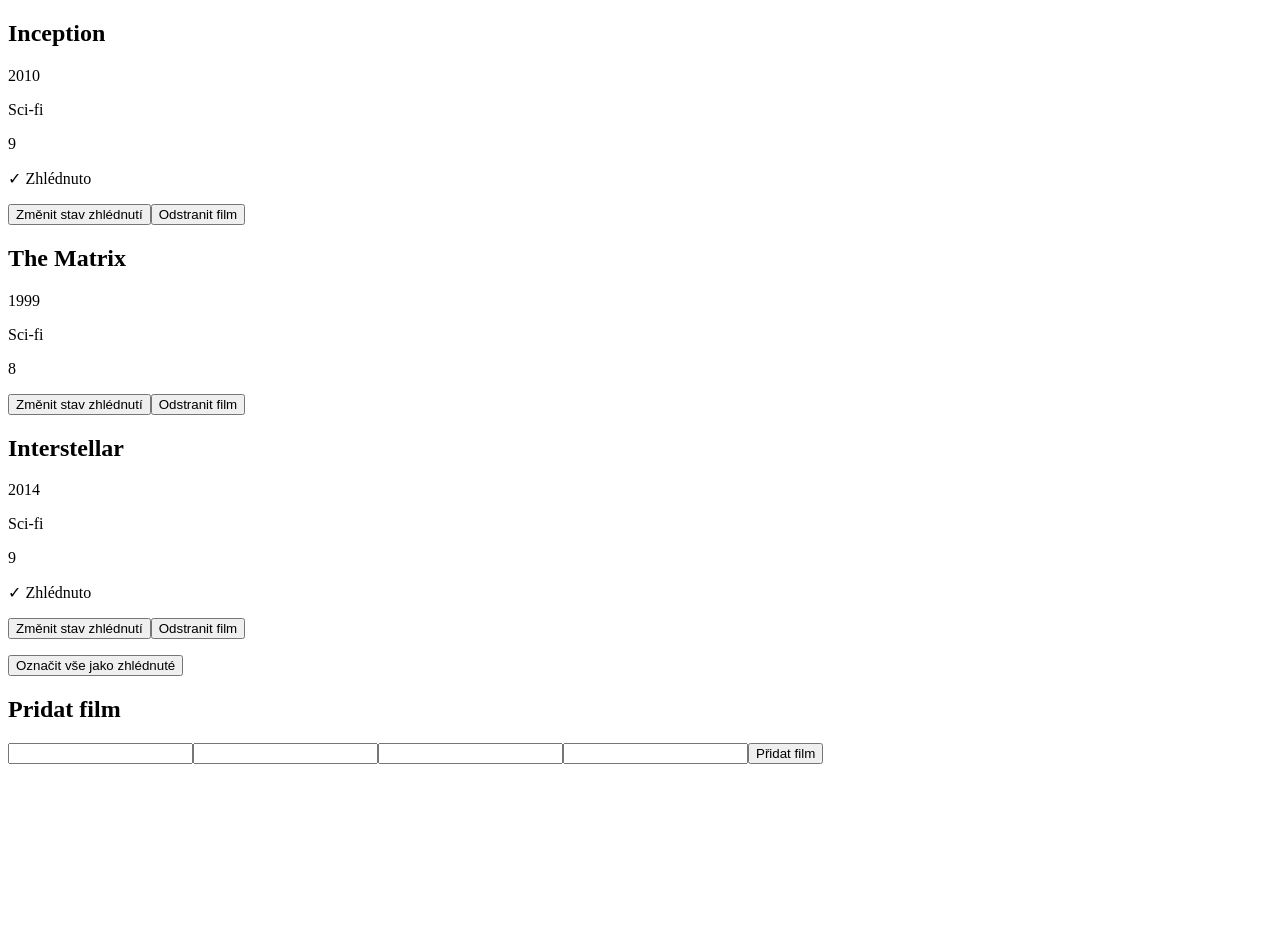
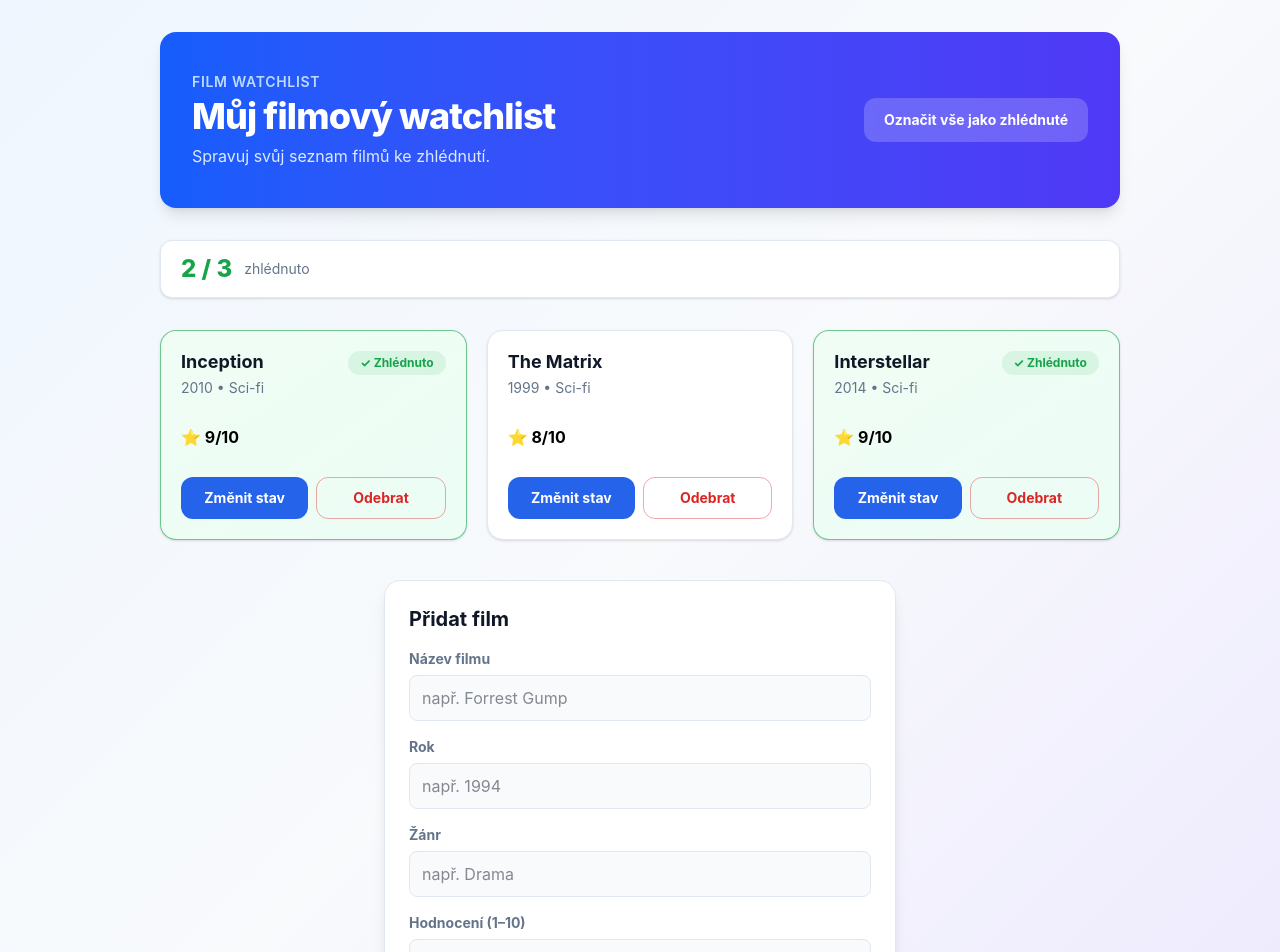
Before and after one commit to JakubHerr/4IT427_herj17, a React (Vite) app in the folder 4IT427_herj17/: page / in a window 1280 px wide. Shown: the top 952 px of the page. Before the commit the page ends 800 px from the top, so only its background shows below. Built offline with nearby package versions, Linux system fonts and the light colour scheme.

Commit message:
feat: Úkol 4 – Oneshot UX/UI od Claude Code

```diff
--- a/4IT427_herj17/package.json
+++ b/4IT427_herj17/package.json
@@ -10,8 +10,10 @@
     "preview": "vite preview"
   },
   "dependencies": {
+    "@tailwindcss/vite": "^4.3.0",
     "react": "^19.2.6",
-    "react-dom": "^19.2.6"
+    "react-dom": "^19.2.6",
+    "tailwindcss": "^4.3.0"
   },
   "devDependencies": {
     "@eslint/js": "^10.0.1",
--- a/4IT427_herj17/src/App.tsx
+++ b/4IT427_herj17/src/App.tsx
@@ -5,8 +5,48 @@
 function App() {
     const { films, toggleWatched, markAllAsWatched } = useWatchlist();
 
+    const watchedCount = films.filter((f) => f.watched).length;
+    const totalCount = films.length;
+
     return (
-        <>
+        <main className="mx-auto max-w-5xl px-4 py-8 sm:px-6 lg:px-8">
+            {/* Hero */}
+            <section className="mb-8 flex flex-col gap-4 rounded-2xl bg-gradient-to-r from-blue-600 to-indigo-600 px-8 py-10 text-white shadow-lg sm:flex-row sm:items-center sm:justify-between">
+                <div>
+                    <p className="mb-1 text-sm font-semibold uppercase tracking-wider text-blue-200">
+                        Film Watchlist
+                    </p>
+                    <h1 className="text-3xl font-extrabold tracking-tight sm:text-4xl">
+                        Můj filmový watchlist
+                    </h1>
+                    <p className="mt-2 text-blue-100">
+                        Spravuj svůj seznam filmů ke zhlédnutí.
+                    </p>
+                </div>
+
+                <button
+                    onClick={markAllAsWatched}
+                    className="shrink-0 cursor-pointer rounded-xl bg-white/20 px-5 py-3 text-sm font-bold text-white backdrop-blur transition hover:-translate-y-0.5 hover:bg-white/30"
+                >
+                    Označit vše jako zhlédnuté
+                </button>
+            </section>
+
+            {/* Stats */}
+            <section className="mb-8 flex items-center gap-3 rounded-xl border border-border bg-surface px-5 py-3 shadow-sm">
+                <span className="text-2xl font-extrabold text-success">
+                    {watchedCount} / {totalCount}
+                </span>
+                <span className="text-sm text-text-muted">zhlédnuto</span>
+            </section>
+
+            {/* Film grid */}
+            {films.length === 0 ? (
+                <div className="rounded-xl border-2 border-dashed border-border py-16 text-center text-text-muted">
+                    Ve watchlistu zatím nejsou žádné filmy.
+                </div>
+            ) : (
+                <section className="mb-10 grid grid-cols-1 gap-5 sm:grid-cols-2 lg:grid-cols-3">
                     {films.map((film) => (
                         <FilmCard
                             key={film.id}
@@ -14,11 +54,14 @@
                             onToggleWatched={toggleWatched}
                         />
                     ))}
-            <p/>
-            <button onClick={markAllAsWatched}>Označit vše jako zhlédnuté</button>
-            <p/>
+                </section>
+            )}
+
+            {/* Add film form */}
+            <section className="mx-auto max-w-lg">
                 <AddFilmForm/>
-        </>
+            </section>
+        </main>
     )
 }
 
--- a/4IT427_herj17/src/components/AddFilmForm.tsx
+++ b/4IT427_herj17/src/components/AddFilmForm.tsx
@@ -10,8 +10,9 @@
     const [rating, setRating] = useState("")
 
     return (
-        <>
-            <form onSubmit={(e) => {
+        <form
+            className="grid gap-4 rounded-2xl border border-border bg-surface p-6 shadow-lg"
+            onSubmit={(e) => {
                 e.preventDefault();
 
                 addFilm({
@@ -27,14 +28,78 @@
                 setYear("")
                 setGenre("")
                 setRating("")
-            }}>
-                <h2>Pridat film</h2>
-                <input type={"text"} required value={title} onChange={(e) => setTitle(e.target.value)}/>
-                <input type={"text"} required value={year} onChange={(e) => setYear(e.target.value)}/>
-                <input type={"text"} required value={genre} onChange={(e) => setGenre(e.target.value)}/>
-                <input type={"text"} required value={rating} onChange={(e) => setRating(e.target.value)}/>
-                <button type="submit">Přidat film</button>
-            </form>
-        </>
+            }}
+        >
+            <h2 className="text-xl font-bold text-gray-900">Přidat film</h2>
+
+            <div className="grid gap-1.5">
+                <label htmlFor="title" className="text-sm font-bold text-text-muted">
+                    Název filmu
+                </label>
+                <input
+                    id="title"
+                    type="text"
+                    required
+                    placeholder="např. Forrest Gump"
+                    value={title}
+                    onChange={(e) => setTitle(e.target.value)}
+                    className="w-full rounded-lg border border-border bg-surface-muted px-3 py-2.5 text-gray-900 outline-none transition focus:border-primary focus:ring-2 focus:ring-primary/20"
+                />
+            </div>
+
+            <div className="grid gap-1.5">
+                <label htmlFor="year" className="text-sm font-bold text-text-muted">
+                    Rok
+                </label>
+                <input
+                    id="year"
+                    type="number"
+                    required
+                    placeholder="např. 1994"
+                    value={year}
+                    onChange={(e) => setYear(e.target.value)}
+                    className="w-full rounded-lg border border-border bg-surface-muted px-3 py-2.5 text-gray-900 outline-none transition focus:border-primary focus:ring-2 focus:ring-primary/20"
+                />
+            </div>
+
+            <div className="grid gap-1.5">
+                <label htmlFor="genre" className="text-sm font-bold text-text-muted">
+                    Žánr
+                </label>
+                <input
+                    id="genre"
+                    type="text"
+                    required
+                    placeholder="např. Drama"
+                    value={genre}
+                    onChange={(e) => setGenre(e.target.value)}
+                    className="w-full rounded-lg border border-border bg-surface-muted px-3 py-2.5 text-gray-900 outline-none transition focus:border-primary focus:ring-2 focus:ring-primary/20"
+                />
+            </div>
+
+            <div className="grid gap-1.5">
+                <label htmlFor="rating" className="text-sm font-bold text-text-muted">
+                    Hodnocení (1–10)
+                </label>
+                <input
+                    id="rating"
+                    type="number"
+                    min="1"
+                    max="10"
+                    required
+                    placeholder="např. 9"
+                    value={rating}
+                    onChange={(e) => setRating(e.target.value)}
+                    className="w-full rounded-lg border border-border bg-surface-muted px-3 py-2.5 text-gray-900 outline-none transition focus:border-primary focus:ring-2 focus:ring-primary/20"
+                />
+            </div>
+
+            <button
+                type="submit"
+                className="mt-1 cursor-pointer rounded-xl bg-primary px-5 py-3 font-extrabold text-white transition hover:-translate-y-0.5 hover:bg-primary-hover"
+            >
+                Přidat film
+            </button>
+        </form>
     )
 }
--- a/4IT427_herj17/src/components/FilmCard.tsx
+++ b/4IT427_herj17/src/components/FilmCard.tsx
@@ -4,20 +4,54 @@
 export function FilmCard(props: Film) {
     const { removeFilm } = useWatchlist();
 
+    const isRatingValid = props.rating >= 1 && props.rating <= 10;
+
     return (
-        <>
-            <h2>{props.title}</h2>
-            <p>{props.year}</p>
-            <p>{props.genre}</p>
-            <p>{props.rating}</p>
-            <p>{props.watched}</p>
-            { props.watched && <p>✓ Zhlédnuto</p> }
-            <button onClick={() => props.onToggleWatched(props.title)}>
-                Změnit stav zhlédnutí
-            </button>
-            <button onClick={() => removeFilm(props.id)}>
-                Odstranit film
-            </button>
-        </>
+        <article
+            className={`flex min-h-[210px] flex-col justify-between gap-4 rounded-2xl border bg-surface p-5 shadow-sm transition-all duration-200 hover:-translate-y-0.5 hover:shadow-md hover:border-primary ${
+                props.watched
+                    ? "border-success/60 bg-gradient-to-br from-green-50 to-emerald-50"
+                    : "border-border"
+            }`}
+        >
+            {/* Header */}
+            <div className="flex items-start justify-between gap-3">
+                <div>
+                    <h2 className="text-lg font-bold leading-tight text-gray-900">
+                        {props.title}
+                    </h2>
+                    <p className="mt-1 text-sm text-text-muted">
+                        {props.year} &bull; {props.genre}
+                    </p>
+                </div>
+
+                {props.watched && (
+                    <span className="shrink-0 rounded-full bg-success/10 px-3 py-1 text-xs font-bold text-success">
+                        &#10003; Zhlédnuto
+                    </span>
+                )}
+            </div>
+
+            {/* Rating */}
+            <p className="text-base font-bold">
+                &#11088; {isRatingValid ? props.rating : "Neplatné hodnocení"}/10
+            </p>
+
+            {/* Actions */}
+            <div className="flex gap-2">
+                <button
+                    onClick={() => props.onToggleWatched(props.id)}
+                    className="flex-1 cursor-pointer rounded-xl bg-primary px-4 py-2.5 text-sm font-bold text-white transition hover:bg-primary-hover hover:-translate-y-0.5"
+                >
+                    Změnit stav
+                </button>
+                <button
+                    onClick={() => removeFilm(props.id)}
+                    className="flex-1 cursor-pointer rounded-xl border border-danger/40 bg-transparent px-4 py-2.5 text-sm font-bold text-danger transition hover:bg-danger/5 hover:-translate-y-0.5"
+                >
+                    Odebrat
+                </button>
+            </div>
+        </article>
     );
 }
--- a/4IT427_herj17/src/context/WatchlistContext.tsx
+++ b/4IT427_herj17/src/context/WatchlistContext.tsx
@@ -1,4 +1,4 @@
-import { createContext, useContext, useState, useEffect } from "react";
+import { createContext, useState, useEffect } from "react";
 import type { Film } from "@/types/film.types.ts";
 
 interface WatchlistContextValue {
--- /dev/null
+++ b/4IT427_herj17/src/index.css
@@ -0,0 +1,19 @@
+@import "tailwindcss";
+
+@theme {
+  --color-surface: #ffffff;
+  --color-surface-muted: #f8fafc;
+  --color-border: #e2e8f0;
+  --color-text-muted: #64748b;
+  --color-primary: #2563eb;
+  --color-primary-hover: #1d4ed8;
+  --color-success: #16a34a;
+  --color-danger: #dc2626;
+  --color-shadow: rgba(0, 0, 0, 0.06);
+}
+
+body {
+  font-family: "Inter", ui-sans-serif, system-ui, -apple-system, sans-serif;
+  background: linear-gradient(135deg, #eff6ff 0%, #f8fafc 50%, #ede9fe 100%);
+  min-height: 100vh;
+}
--- a/4IT427_herj17/src/main.tsx
+++ b/4IT427_herj17/src/main.tsx
@@ -1,5 +1,6 @@
 import { StrictMode } from 'react'
 import { createRoot } from 'react-dom/client'
+import './index.css'
 import App from './App.tsx'
 import { WatchlistProvider } from './context/WatchlistContext.tsx'
 
--- a/4IT427_herj17/src/types/film.types.ts
+++ b/4IT427_herj17/src/types/film.types.ts
@@ -6,4 +6,5 @@
     genre: string;
     rating: number;
     watched: boolean;
+    onToggleWatched: (id: string) => void;
 }
--- a/4IT427_herj17/vite.config.ts
+++ b/4IT427_herj17/vite.config.ts
@@ -1,9 +1,10 @@
 import { defineConfig } from 'vite'
 import react from '@vitejs/plugin-react'
+import tailwindcss from '@tailwindcss/vite'
 
 // https://vite.dev/config/
 export default defineConfig({
-  plugins: [react()],
+  plugins: [react(), tailwindcss()],
   // Volitelne: alias pro importy
   resolve: {
     alias: { '@': '/src' },
```
Also changed, not shown: 1 other file (tests, documents, lock files or other folders). Lines whose indentation alone changed are shown as unchanged.
